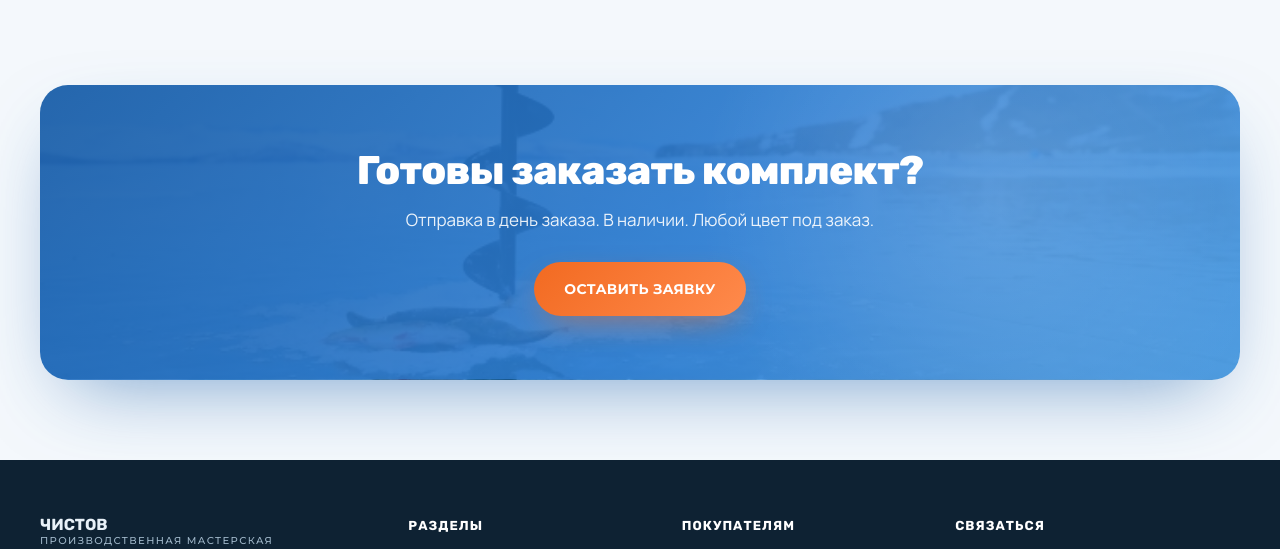
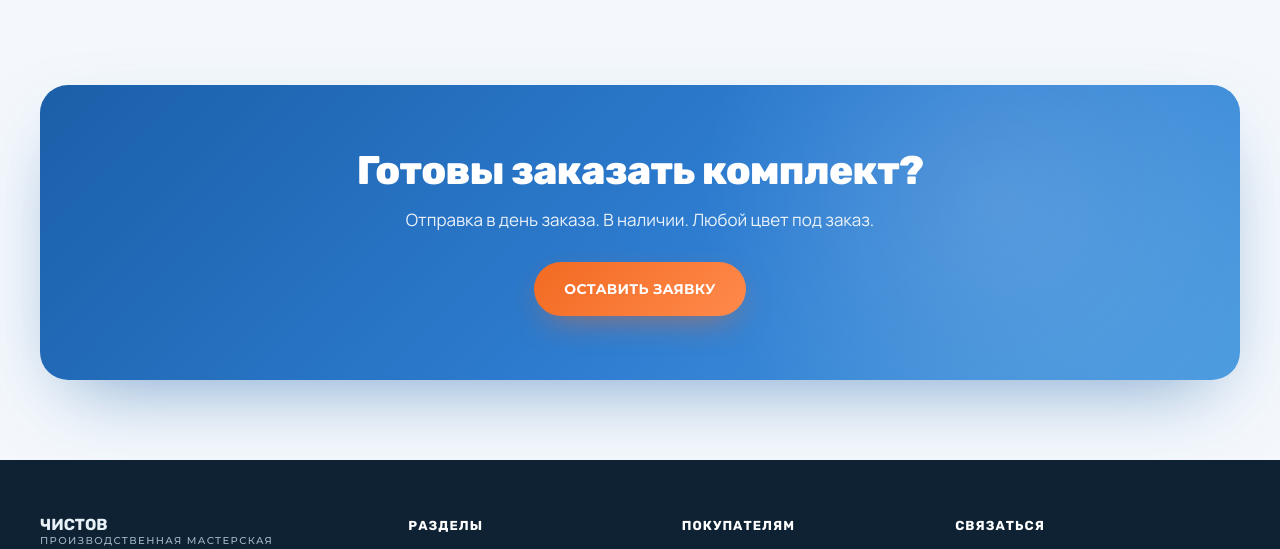
Before and after one commit to Chistov-pro/rogatka, a plain HTML site: page index.html in a window 1280 px wide. Shown: the part 4080-4629 px from the top of the page. Drawn offline with Linux system fonts and the light colour scheme.

Commit message:
Update index.html

```diff
--- a/index.html
+++ b/index.html
@@ -270,7 +270,7 @@
 
   /* CTA */
   .cta-final{text-align:center;padding:clamp(60px,10vh,110px) 0;}
-  .cta-box{background:linear-gradient(135deg, rgba(27,95,168,.95) 0%, rgba(46,125,209,.9) 55%, rgba(76,155,224,.95) 100%), url('cta-block-bg.jpg'); background-size:cover; background-position:center; border-radius:28px; padding:clamp(36px,6vw,64px); color:#fff; position:relative; overflow:hidden; box-shadow:0 30px 80px -30px rgba(27,95,168,.6);}
+.cta-box{background:linear-gradient(135deg, #1B5FA8 0%, #2E7DD1 55%, #4C9BE0 100%); border-radius:28px; padding:clamp(36px,6vw,64px); color:#fff; position:relative; overflow:hidden; box-shadow:0 30px 80px -30px rgba(27,95,168,.6);}
   .cta-box::before{content:'';position:absolute;top:-40%;right:-10%;width:60%;height:160%;background:radial-gradient(circle,rgba(255,255,255,.14),transparent 70%);pointer-events:none;}
   .cta-box h2{font-family:var(--font-accent);font-size:clamp(24px,3.4vw,40px);font-weight:800;line-height:1.1;letter-spacing:-.02em;margin-bottom:14px;position:relative;}
   .cta-box p{font-family:var(--font-alt);font-size:clamp(14px,1.5vw,17px);opacity:.9;max-width:620px;margin:0 auto 28px;position:relative;}
```
